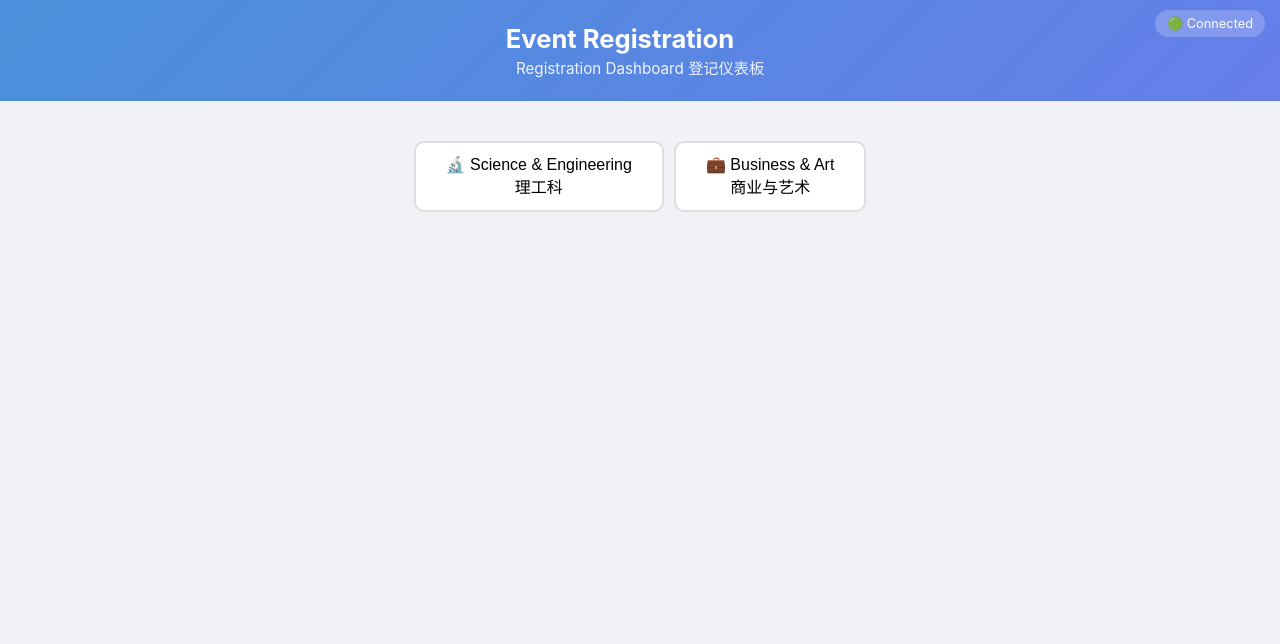
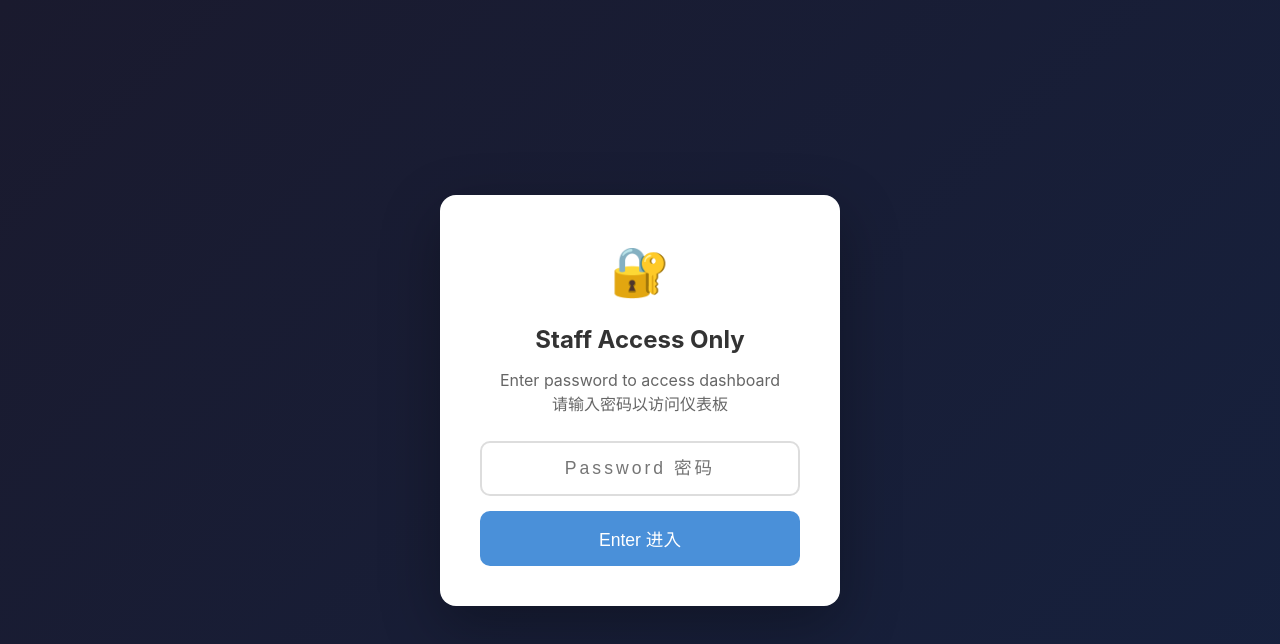
Before and after one commit to onghy67-ship-it/event-registration, a website: page event-registration/public/index.html in a window 1280 px wide. Drawn offline with nearby package versions, Linux system fonts and the light colour scheme; no server answers.

Commit message:
Update index.html

```diff
--- a/event-registration/public/index.html
+++ b/event-registration/public/index.html
@@ -40,16 +40,6 @@
     .category-btn:hover {
       border-color: #4a90d9;
     }
-    .category-btn.active-science {
-      border-color: #1565c0;
-      background: #e3f2fd;
-      color: #1565c0;
-    }
-    .category-btn.active-business {
-      border-color: #7b1fa2;
-      background: #f3e5f5;
-      color: #7b1fa2;
-    }
     .header.science-theme {
       background: linear-gradient(135deg, #004d40, #00897b);
     }
@@ -57,7 +47,7 @@
       background: linear-gradient(135deg, #4a148c, #7b1fa2);
     }
 
-    /* New Stats Grid */
+    /* Stats Grid */
     .stats-grid {
       display: grid;
       grid-template-columns: 2fr 1fr 1fr 1.5fr;
@@ -66,18 +56,14 @@
     }
 
     @media (max-width: 900px) {
-      .stats-grid {
-        grid-template-columns: 1fr 1fr;
-      }
+      .stats-grid { grid-template-columns: 1fr 1fr; }
     }
 
     @media (max-width: 500px) {
-      .stats-grid {
-        grid-template-columns: 1fr;
-      }
+      .stats-grid { grid-template-columns: 1fr; }
     }
 
-    /* Top 3 Courses Card */
+    /* Top Courses Card */
     .top-courses-card {
       background: white;
       border-radius: 12px;
@@ -100,9 +86,7 @@
       border-bottom: 1px solid #eee;
     }
 
-    .top-course-item:last-child {
-      border-bottom: none;
-    }
+    .top-course-item:last-child { border-bottom: none; }
 
     .top-course-rank {
       width: 24px;
@@ -159,7 +143,6 @@
       color: #666;
       margin-bottom: 8px;
       text-transform: uppercase;
-      letter-spacing: 0.5px;
     }
 
     .longest-queue-count {
@@ -177,16 +160,134 @@
       text-overflow: ellipsis;
     }
 
-    /* Updated Status Colors */
+    /* Status Colors */
     tr.status-registered { background: #f8f9fa; }
     tr.status-waiting { background: #fff3cd; }
     tr.status-inside { background: #cce5ff; }
     tr.status-ended { background: #d4edda; }
     tr.status-urgent { background: #f8d7da; }
     tr.status-noanswer { background: #e2e3e5; }
+
+    /* Password Modal */
+    .password-overlay {
+      position: fixed;
+      top: 0;
+      left: 0;
+      width: 100%;
+      height: 100%;
+      background: linear-gradient(135deg, #1a1a2e, #16213e);
+      display: flex;
+      align-items: center;
+      justify-content: center;
+      z-index: 10000;
+    }
+
+    .password-overlay.hidden {
+      display: none;
+    }
+
+    .password-box {
+      background: white;
+      padding: 40px;
+      border-radius: 16px;
+      text-align: center;
+      max-width: 400px;
+      width: 90%;
+      box-shadow: 0 20px 60px rgba(0,0,0,0.3);
+    }
+
+    .password-box h2 {
+      margin-bottom: 10px;
+      color: #333;
+    }
+
+    .password-box p {
+      color: #666;
+      margin-bottom: 25px;
+    }
+
+    .password-input {
+      width: 100%;
+      padding: 15px;
+      font-size: 1.1rem;
+      border: 2px solid #ddd;
+      border-radius: 10px;
+      text-align: center;
+      letter-spacing: 3px;
+      margin-bottom: 15px;
+    }
+
+    .password-input:focus {
+      outline: none;
+      border-color: #4a90d9;
+    }
+
+    .password-input.error {
+      border-color: #e74c3c;
+      animation: shake 0.5s;
+    }
+
+    @keyframes shake {
+      0%, 100% { transform: translateX(0); }
+      20%, 60% { transform: translateX(-10px); }
+      40%, 80% { transform: translateX(10px); }
+    }
+
+    .password-error {
+      color: #e74c3c;
+      font-size: 0.9rem;
+      margin-bottom: 15px;
+      display: none;
+    }
+
+    .password-error.show {
+      display: block;
+    }
+
+    .password-submit {
+      width: 100%;
+      padding: 15px;
+      font-size: 1.1rem;
+      background: #4a90d9;
+      color: white;
+      border: none;
+      border-radius: 10px;
+      cursor: pointer;
+      transition: background 0.2s;
+    }
+
+    .password-submit:hover {
+      background: #357abd;
+    }
+
+    .password-icon {
+      font-size: 3rem;
+      margin-bottom: 15px;
+    }
   </style>
 </head>
 <body>
+
+  <!-- Password Protection Modal -->
+  <div class="password-overlay" id="passwordOverlay">
+    <div class="password-box">
+      <div class="password-icon">🔐</div>
+      <h2>Staff Access Only</h2>
+      <p>Enter password to access dashboard<br>请输入密码以访问仪表板</p>
+      <input type="password"
+             class="password-input"
+             id="passwordInput"
+             placeholder="Password 密码"
+             onkeypress="if(event.key==='Enter')checkPassword()">
+      <div class="password-error" id="passwordError">
+        Incorrect password 密码错误
+      </div>
+      <button class="password-submit" onclick="checkPassword()">
+        Enter 进入
+      </button>
+    </div>
+  </div>
+
   <header class="header" id="header">
     <h1>
       <span id="eventName">Event Registration</span>
@@ -198,12 +299,12 @@
 
   <main class="container">
     <!-- Category Selector -->
-    <div class="category-selector" id="categorySelector">
+    <div class="category-selector" id="categorySelector" style="display: none;">
       <button class="category-btn" onclick="selectCategory('science')">
-        🔬 Science & Engineering<br>理工科
+        🔬 Science & IT<br>理工科
       </button>
       <button class="category-btn" onclick="selectCategory('business')">
-        💼 Business & Art<br>商业与艺术
+        💼 Business & Art<br>商科
       </button>
     </div>
 
@@ -213,7 +314,7 @@
       <section class="stats-grid">
         <!-- Top 3 Waiting Courses -->
         <div class="top-courses-card">
-          <h4>Top 3 Waiting Courses 热门等候课程</h4>
+          <h4>🔥 Top 3 Waiting 热门等候</h4>
           <div id="topCoursesContent">
             <div class="no-waiting">No one waiting 暂无等候</div>
           </div>
@@ -233,7 +334,7 @@
 
         <!-- Longest Queue -->
         <div class="longest-queue-card">
-          <h4>Longest Queue 最长队伍</h4>
+          <h4>⏳ Longest Queue 最长队伍</h4>
           <div class="longest-queue-count" id="longestQueueCount">0</div>
           <div class="longest-queue-name" id="longestQueueName">-</div>
         </div>
@@ -266,6 +367,7 @@
             <button class="btn" onclick="refreshData()">🔄 Refresh</button>
             <button class="btn btn-primary" onclick="exportCSV()">📥 Export</button>
             <a href="/admin.html" class="btn">⚙️ Admin</a>
+            <button class="btn" onclick="logout()" title="Logout">🚪</button>
           </div>
         </div>
 
```
